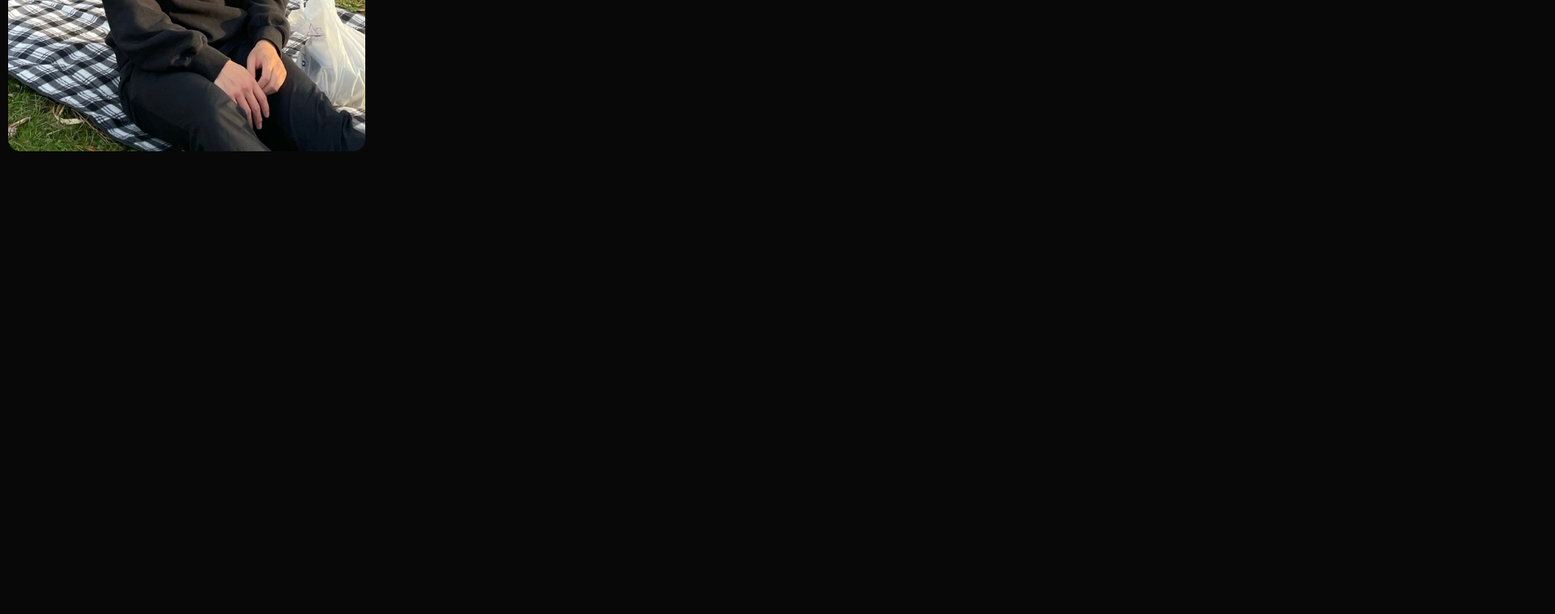
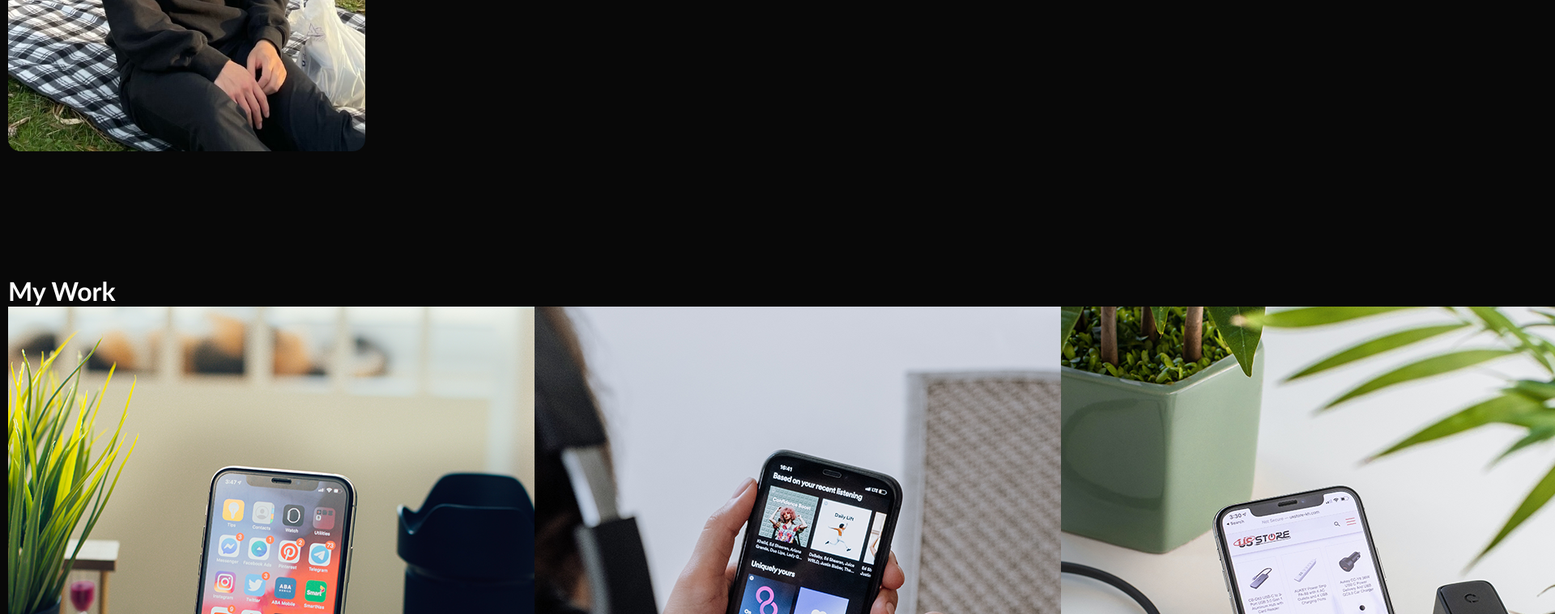
Before and after one commit to ben9lee/portfolio-website, a plain HTML site: page index.html in a window 1280 px wide. Shown: the part 1277-2036 px from the top of the page at 81% size, 1920 px wide, since content can reach past the window. Before the commit the page ends 1577 px from the top, so only its background shows below. Drawn offline with Linux system fonts and the light colour scheme.

Commit message:
worked on portfolio section

```diff
--- a/index.html
+++ b/index.html
@@ -78,6 +78,19 @@
     <!-- Portfolo -->
     <div id="portfolio">
         <div class="container">
+            <h1 class="Sub-Title">My Work</h1>
+            <div class="work-list">
+                <div class="work">
+                    <img src="images/work-1.png" alt="">
+                </div>
+                <div class="work">
+                    <img src="images/work-2.png" alt="">
+                </div>
+                <div class="work">
+                    <img src="images/work-3.png" alt="">
+                </div>
+            </div>
+
 
         </div>
     </div>
--- a/style.css
+++ b/style.css
@@ -148,3 +148,17 @@ li a:hover{
 .section-contents.active-section{
     display: block;
 }
+
+
+/* Portfolio */
+
+#portfolio{
+    padding: 50px 0;
+}
+.sub-title{
+    font-size: 2vw;
+}
+.work-list{
+    display: flex;
+
+}
```
